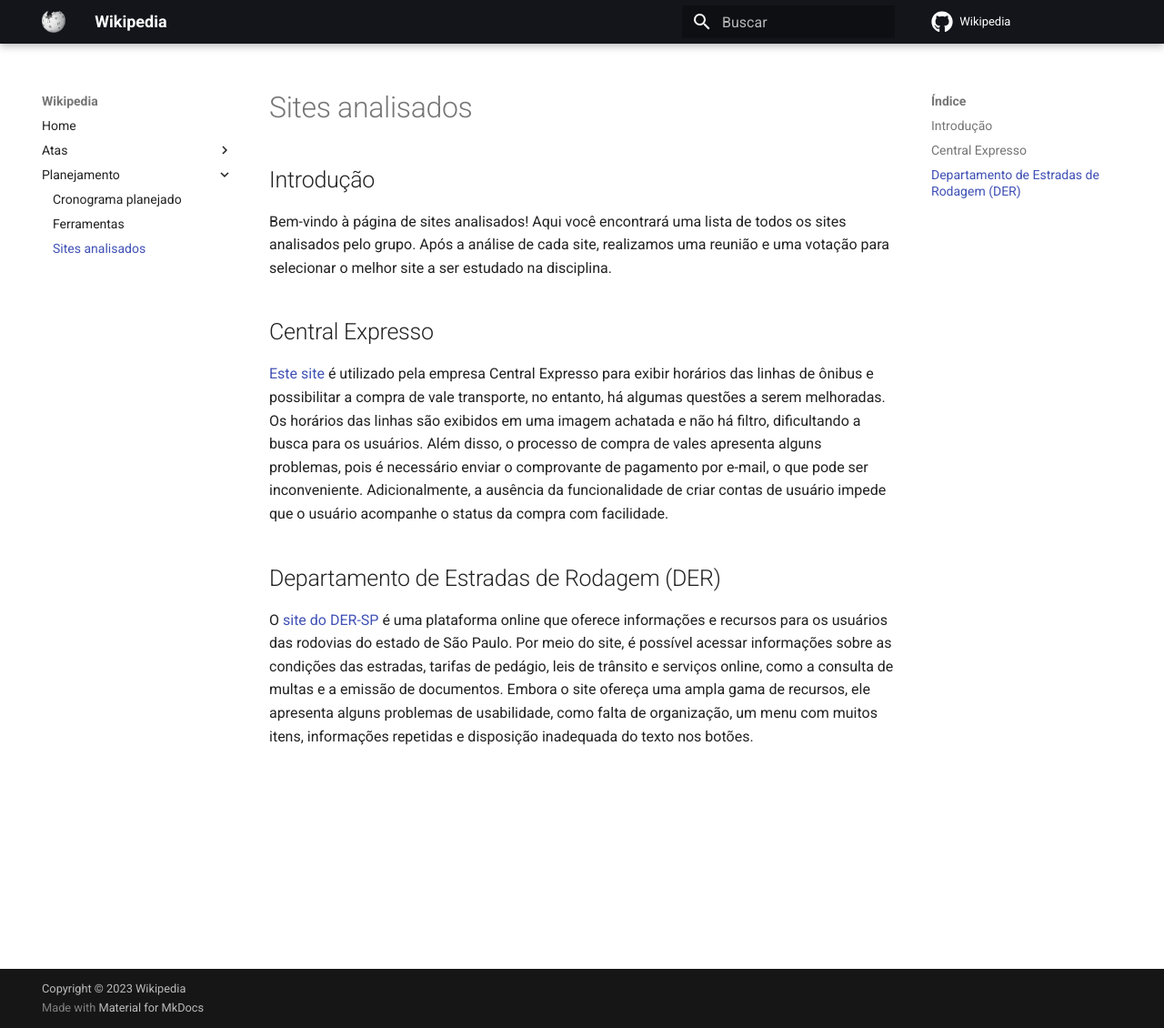
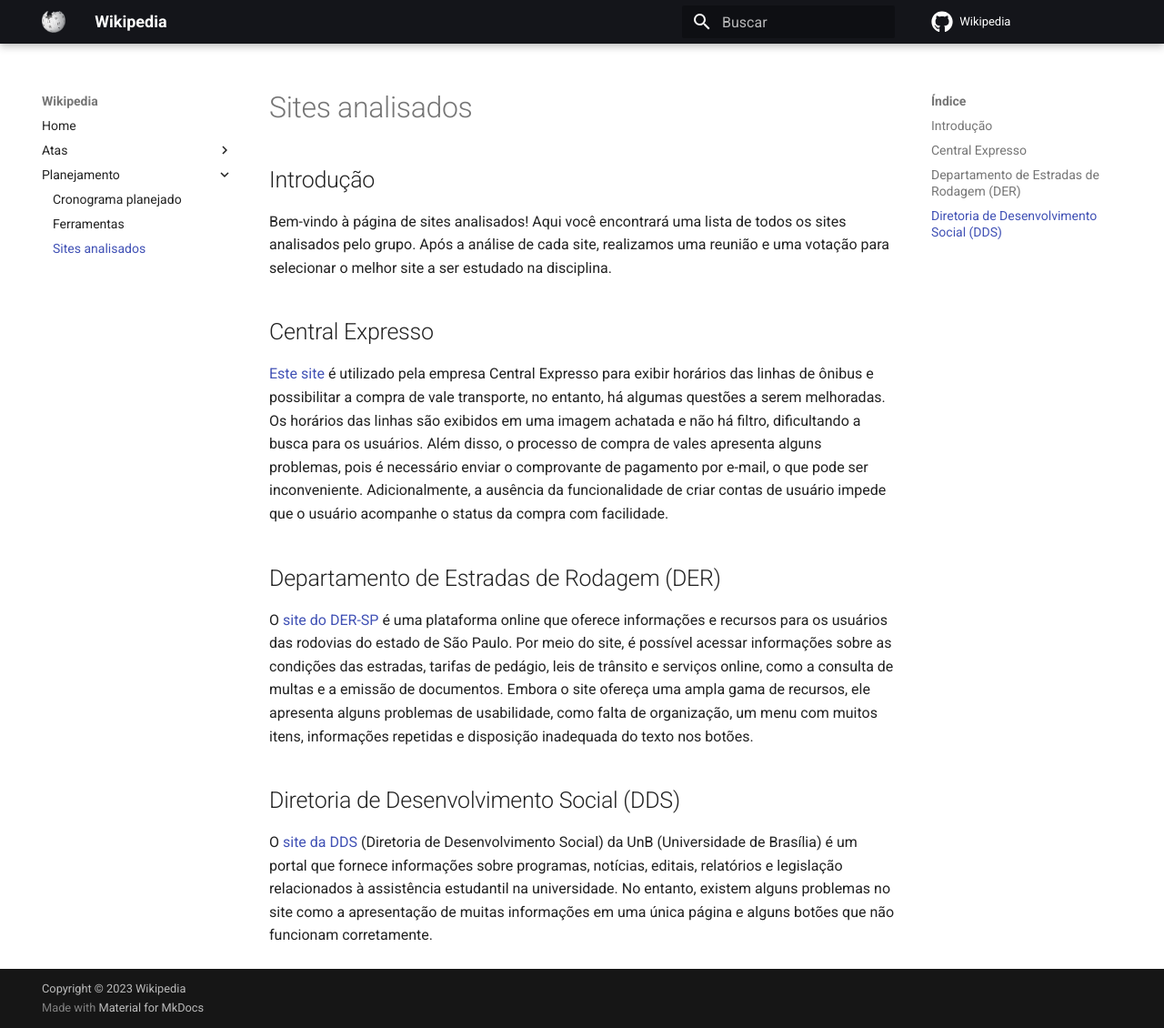
Before and after one commit to Interacao-Humano-Computador/2023.1-Wikipedia, an MkDocs documentation site: the page built from docs/planejamento/sitesAnalisados.md, in a window 1280 px wide and 1130 px high. Shown: the whole window at 91% size. Built offline with MkDocs 1.6.1 and Material for MkDocs 9.7.7, drawn with Linux system fonts in a browser that asks for light colours; comment, search, counter and statistics services are not loaded.

Commit message:
adiciona DDS em sites analisados

```diff
--- a/docs/planejamento/sitesAnalisados.md
+++ b/docs/planejamento/sitesAnalisados.md
@@ -9,3 +9,7 @@
 ## Departamento de Estradas de Rodagem (DER)
 
 O [site do DER-SP](http://www.der.sp.gov.br/WebSite/Index.aspx "Link para o site do DER-SP") é uma plataforma online que oferece informações e recursos para os usuários das rodovias do estado de São Paulo. Por meio do site, é possível acessar informações sobre as condições das estradas, tarifas de pedágio, leis de trânsito e serviços online, como a consulta de multas e a emissão de documentos. Embora o site ofereça uma ampla gama de recursos, ele apresenta alguns problemas de usabilidade, como falta de organização, um menu com muitos itens, informações repetidas e disposição inadequada do texto nos botões.
+
+## Diretoria de Desenvolvimento Social (DDS)
+
+O [site da DDS](https://dds.dac.unb.br/ "Link para o site da DDS") (Diretoria de Desenvolvimento Social) da UnB (Universidade de Brasília) é um portal que fornece informações sobre programas, notícias, editais, relatórios e legislação relacionados à assistência estudantil na universidade. No entanto, existem alguns problemas no site como a apresentação de muitas informações em uma única página e alguns botões que não funcionam corretamente.
```
